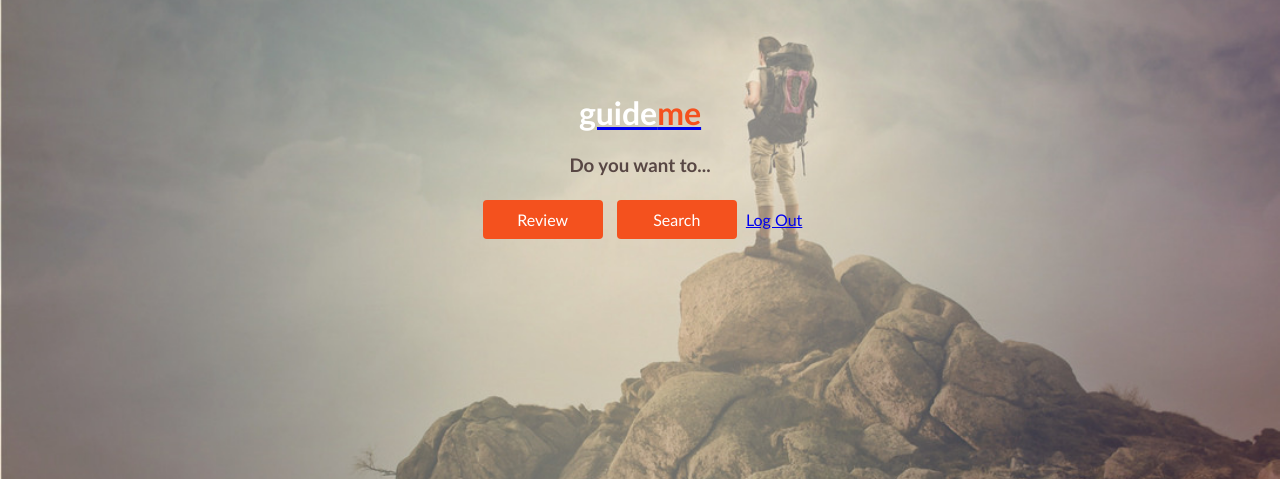
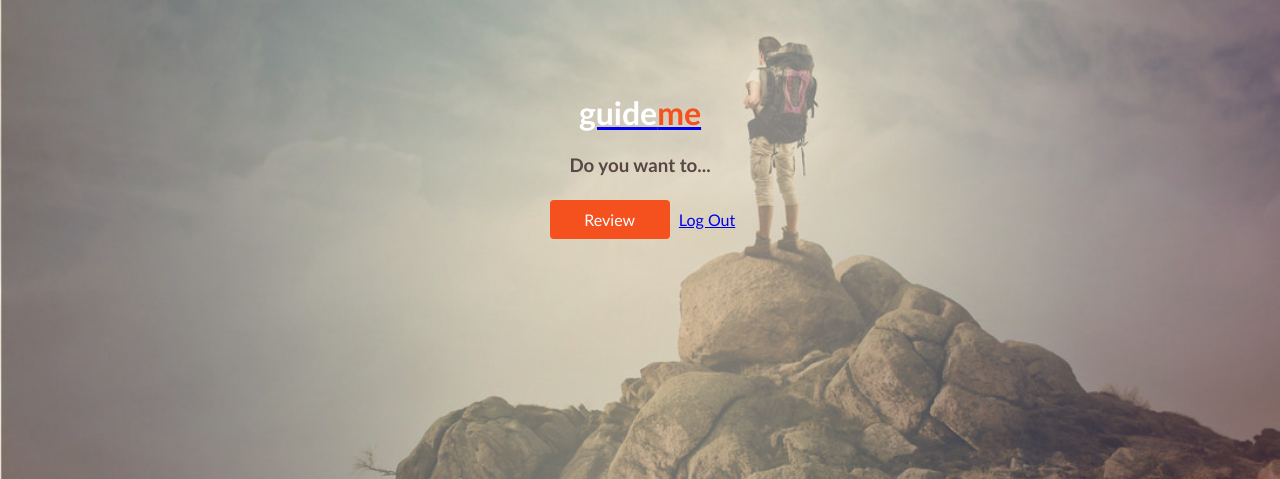
Before and after one commit to geocas38/csgangstas, a Python web app: template touristhotspot/templates/intro.html in a window 1280 px wide. Shown: the part 156-635 px from the top of the page. Run offline with Jinja, Linux system fonts and the light colour scheme; the template is opened without the code that fills it, so the values that code supplies are empty.

Commit message:
plz work

```diff
--- a/touristhotspot/templates/intro.html
+++ b/touristhotspot/templates/intro.html
@@ -11,9 +11,6 @@
     <h3> Do you want to... </h3>
     <p>
       <a href="" class="button"><span>Review</span></a>
-      <a href="/settings" class="button"><span>Search</span></a>
       <a href={{logout}} class="button"><span>Log Out</span></a></p>
   </div>
-
-
   </body>
```
